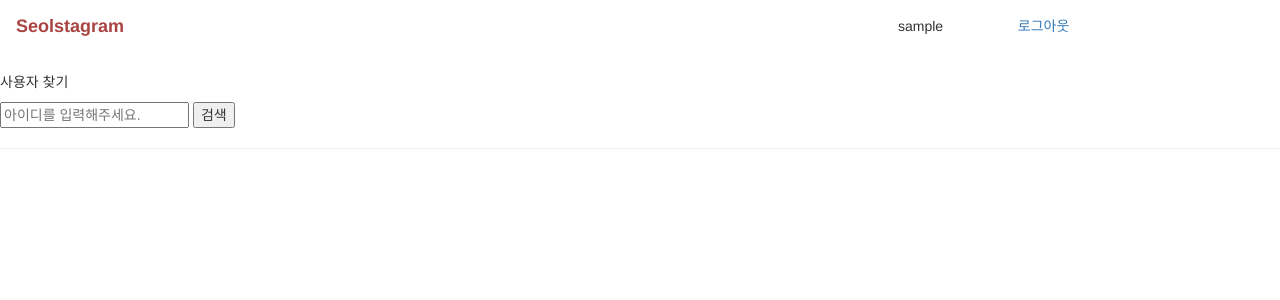
After one commit to SeolHuiGwan9478/Django_SNS, a Django app: page /relation in a window 1280 px wide. The commit adds this page. Shown: the top 300 px of the page. Run offline with Django 3.2, Linux system fonts and the light colour scheme; the visitor is signed in with stand-in values (Sample User, id 1); parts of the project's set-up code (start-up, migrations or seed data) failed here and were passed over; some libraries are stand-ins or nearby versions.

Commit message:
add following func

```diff
--- a/cover/apis/urls.py
+++ b/cover/apis/urls.py
@@ -1,9 +1,11 @@
 from django.urls import path
-from .views import UserCreateView, UserLoginView, UserLogoutView, ContentCreateView
+from .views import UserCreateView, UserLoginView, UserLogoutView, ContentCreateView, RelationCreateView, RelationeDeleteView
 
 urlpatterns = [
     path('v1/users/create/', UserCreateView.as_view(), name='apis_v1_user_create'),
     path('v1/users/login/', UserLoginView.as_view(), name='apis_v1_user_login'),
     path('v1/users/logout/', UserLogoutView.as_view(), name='apis_v1_user_logout'),
     path('v1/contents/create', ContentCreateView.as_view(), name='apis_v1_content_create'),
+    path('v1/relation/create', RelationCreateView.as_view(), name='apis_v1_relation_create'),
+    path('v1/relation/remove', RelationDeleteView.as_view(), name='apis_v1_relation_delete'),
 ]
--- a/cover/apis/views.py
+++ b/cover/apis/views.py
@@ -9,7 +9,7 @@ from django.core.validators import validate_email, ValidationError
 from django.contrib.auth import authenticate, login, logout
 from django.views.generic.base import TemplateView
 from django.contrib.auth.decorators import login_required
-from contents.models import Content, Image
+from contents.models import Content, Image, FollowRelation
 #IntegritError는 user model이 null 값을 가지고 있을 때를 의미한다.
 # Create your views here.
 
@@ -92,3 +92,30 @@ class ContentCreateView(BasicView):
             Image.objects.create(content=content, image=file, order=idx)
 
         return self.response()
+
+@method_decorator(login_required, name='dispatch')
+class RelationView(TemplateView):
+    template_name = 'relation.html'
+
+class RelationCreateView(BasicView):
+    def post(self, request):
+        try:
+            user_id = request.POST.get('id','')
+        except ValueError:
+            return self.response(message='잘못된 요청입니다.', status=400)
+
+        try:
+            relation = FollowRelation.objects.get(follower=request.user)
+        except FollowRelation.DoesNotExist:
+            relation = FollowRelation.objects.create(follower=request.user)
+
+        try:
+            if user_id == request.user.id:
+                # 자기 자신은 팔로우 안됨.
+                raise IntegrityError
+            relation.followee.add(user_id)
+            relation.save()
+        except IntegrityError:
+            return self.response(message='잘못된 요청입니다.')
+
+        return self.response({})
--- a/cover/sns/urls.py
+++ b/cover/sns/urls.py
@@ -20,6 +20,7 @@ from django.views.generic import TemplateView
 from apis.views import NoneUserTemplateView
 from django.conf.urls.static import static
 from django.conf import settings
+from apis.views import RelationView
 
 urlpatterns = [
     path('admin/', admin.site.urls),
@@ -27,6 +28,7 @@ urlpatterns = [
     path('', HomeView.as_view(), name='content_home'),
     path('login/', NoneUserTemplateView.as_view(template_name='login.html'), name='login'),
     path('register/', NoneUserTemplateView.as_view(template_name='register.html'), name='register'),
+    path('relation', RelationView.as_view(), name='relation'),
 ]
 
 if settings.DEBUG:
--- /dev/null
+++ b/cover/templates/header.html
@@ -0,0 +1,14 @@
+{% extends '_base.html' %}
+{% block body %}
+<nav class="fast-nav navbar navbar-expand-lg navbar-light bg-white">
+    <a class="navbar-brand text-danger col-sm-8" href="{% url 'content_home' %}"><b>Seolstagram</b></a>
+    <div class="collapse navbar-collapse col-sm-4" id="navbarText" style="display: inline-block !important; text-align: right;">
+        <span class="navbar-text col-sm-3">
+            {{ request.user }}
+        </span>
+        <span class="navbar-text col-sm-3">
+            <a href="{% url 'apis_v1_user_logout' %}" id="logout" style="display: inline-block; width: 80px; height: 20px;">로그아웃</a>
+        </span>
+    </div>
+</nav>
+{% endblock %}
--- /dev/null
+++ b/cover/templates/relation.html
@@ -0,0 +1,29 @@
+{% include 'header.html' %}
+{% block body %}
+<p>사용자 찾기</p>
+<input type="text" id="searchUserName" placeholder="아이디를 입력해주세요.">
+<button id="search">검색</button>
+<hr>
+
+{% if followers %}
+<h2>날 팔로우 하는 사람들</h2>
+<ul>
+    {% for obj in followers %}
+    <li>{{ obj.followers.username }}{% if obj.follower.id not in followees_ids %} - <button class="follow" data-user-id="{{ obj.followers.id }}">팔로우</button></li>
+    {% endif %}
+    {% endfor %}
+</ul>
+{% endif %}
+</ul>
+
+{% if followees %}
+<h2>내가 팔로우 하는 사람들</h2>
+<ul>
+    {% for user in followees %}
+    <li>{{ user.username }} - <button class="unfollow" data-user-id="{{ user.id }}">언팔로우</button></li>
+    {% endfor %}
+</ul>
+{% endif %}
+</ul>
+
+{% endblock %}
```
Also changed, not shown: cover/templates/home.html (+5 -2 lines), cover/static/css/style.css (line endings or trailing spaces).
